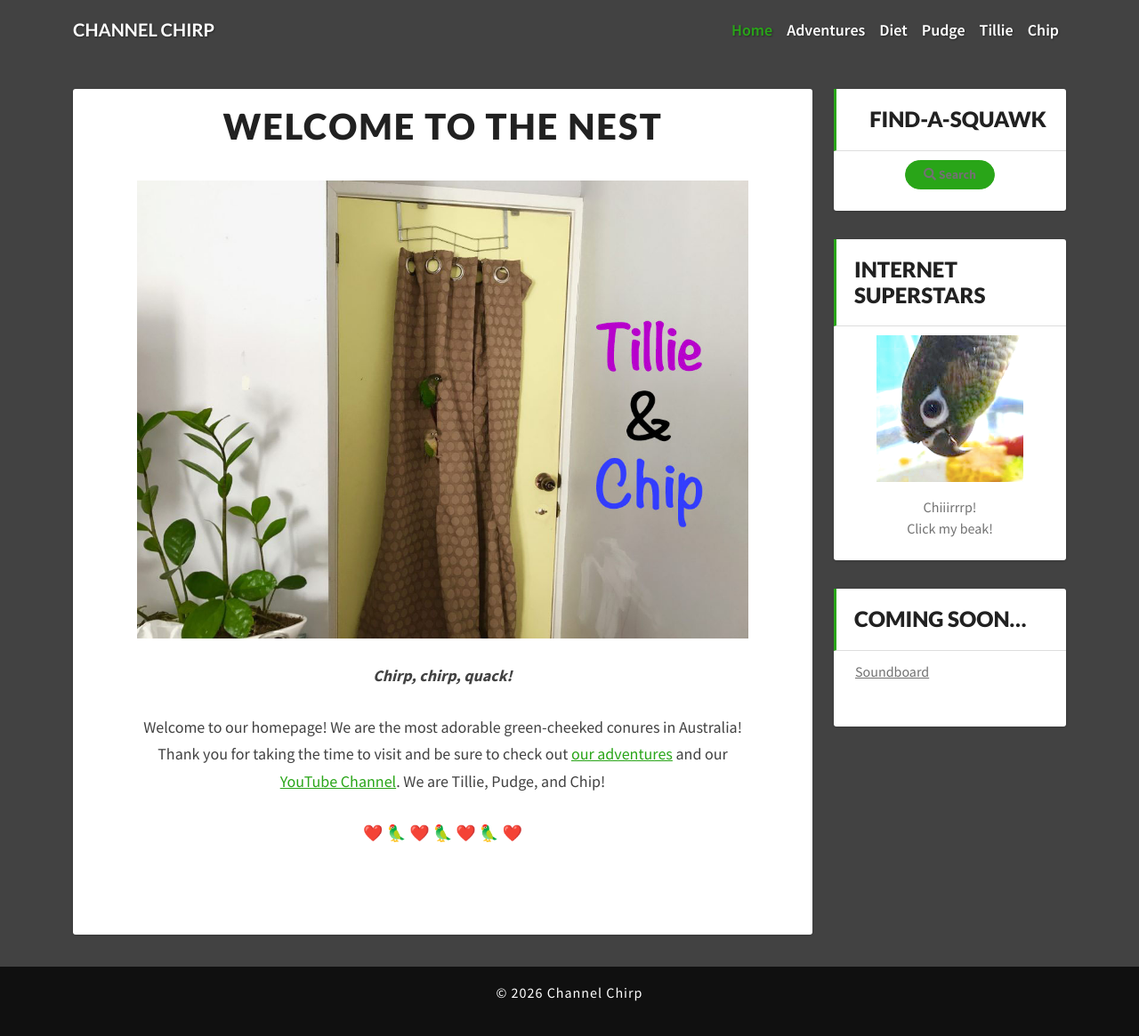
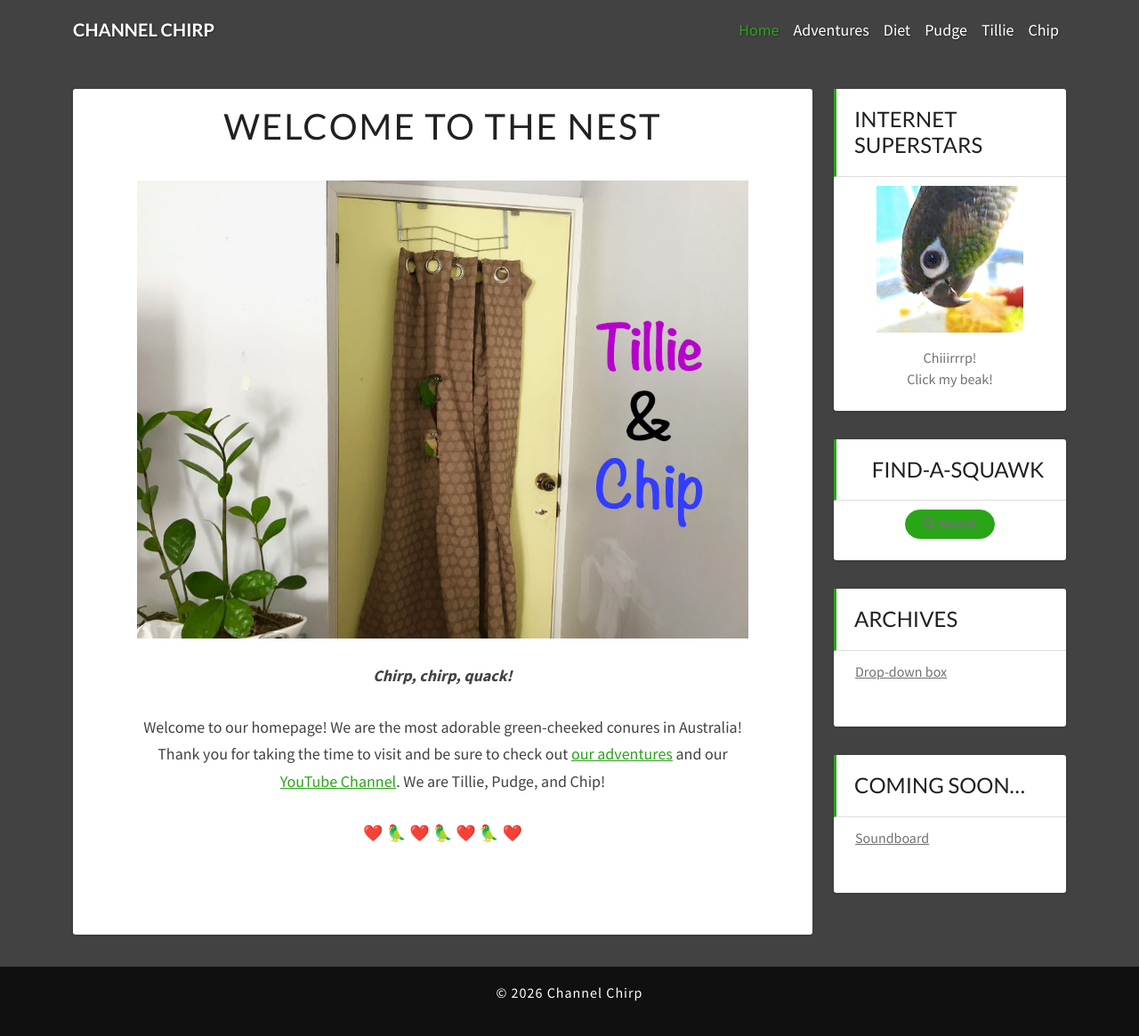
Before and after one commit to ChannelChirp/website, a Jekyll site: the page built from index.md, in a window 1280 px wide and 1170 px high. Shown: the top 1165 px of the window at 89% size. Built offline with Jekyll 4.4.1, drawn with Linux system fonts in a browser that asks for light colours.

Commit message:
feat: lighter fonts, sidebar thing

```diff
--- a/_includes/sidebar.html
+++ b/_includes/sidebar.html
@@ -1,10 +1,3 @@
-<aside class="widget text-center">
-  <h4 class="widget-title">Find-a-Squawk</h4>
-  <a href="{{ '/search/' | relative_url }}" class="btn btn-primary btn-sm-pill">
-    <i class="fas fa-search"></i> Search
-  </a>
-</aside>
-
 <aside class="widget">
   <h4 class="widget-title">Internet Superstars</h4>
   <div class="text-center">
@@ -15,6 +8,18 @@
   </div>
 </aside>
 
+<aside class="widget text-center">
+  <h4 class="widget-title">Find-a-Squawk</h4>
+  <a href="{{ '/search/' | relative_url }}" class="btn btn-primary btn-sm-pill">
+    <i class="fas fa-search"></i> Search
+  </a>
+</aside>
+
+<aside class="widget">
+  <h4 class="widget-title">Archives</h4>
+  <p><a href="/archives/">Drop-down box</a></p>
+</aside>
+
 <aside class="widget">
   <h4 class="widget-title">Coming Soon…</h4>
   <p><a href="#">Soundboard</a></p>
--- a/css/lighthouse.css
+++ b/css/lighthouse.css
@@ -448,3 +448,31 @@ tbody tr:nth-child(odd) {
   max-width: 600px;      /* nice readable width */
   margin: 0 auto 1.5em;
 }
+
+/* Thinner fonts for titles, nav, and sidebar */
+
+/* Post / page titles */
+.entry-title,
+.entry-title a {
+  font-weight: 500;   /* was 900 – try 400 or 500 */
+}
+
+/* Site title (hero) if you ever show it */
+.site-title {
+  font-weight: 600;   /* optional, if you use the hero */
+}
+
+/* Navigation links */
+.navbar-nav .nav-link {
+  font-weight: 400;   /* was 600 – 400 is regular weight */
+}
+
+/* Navbar brand (site name) */
+.navbar-brand {
+  font-weight: 600;   /* slightly bolder than links, but still thinner than 900 */
+}
+
+/* Sidebar widget titles */
+.widget-title {
+  font-weight: 500;   /* was 900 */
+}
```
